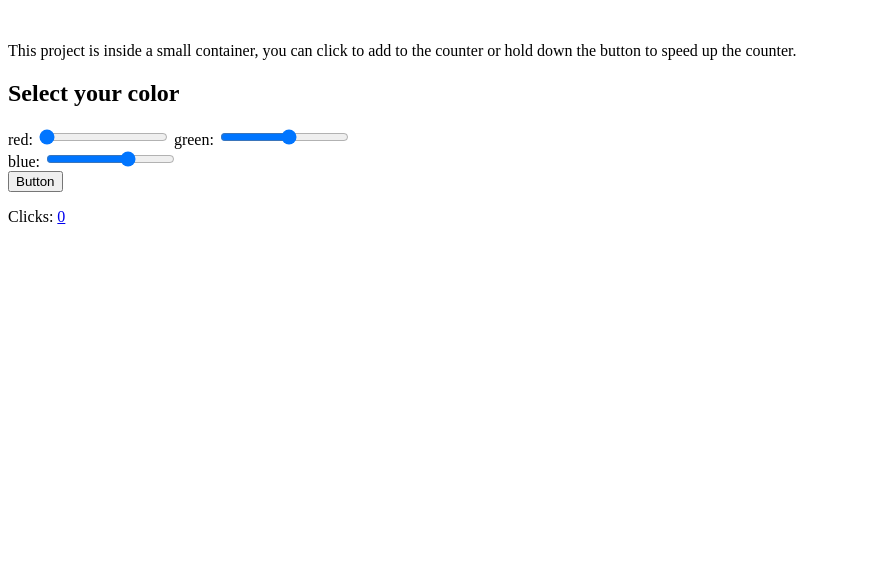
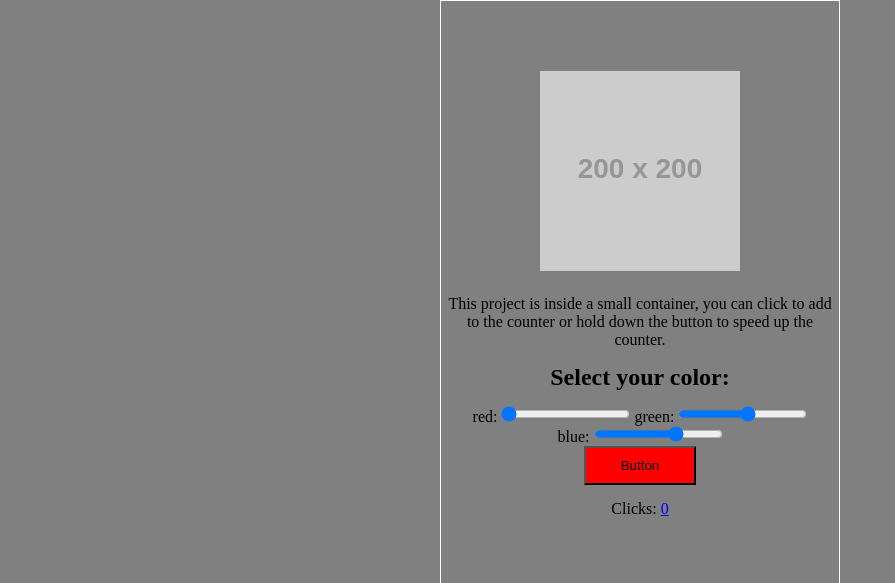
Before and after one commit to dlarenzo/js-buttons, a plain HTML site: page index.html in a window 1280 px wide. Shown: the top 583 px of the page, without its empty margins (0-895 px from the left). Drawn offline with Linux system fonts and the light colour scheme; placeholder pictures from the web are drawn by us.

Commit message:
CSS completed

```diff
--- a/index.html
+++ b/index.html
@@ -9,10 +9,10 @@
 <body>
 
   <div class="container">
-    <img src="" alt="">
+    <img src="http://via.placeholder.com/200x200" alt="">
     <p class="instruction"> This project is inside a small container, you can click to add to the counter or hold down the button to speed up the counter.</p>
 
-    <h2 id="h22">Select your color <span id="colorOutput"></span></h2>
+    <h2 id="h22">Select your color:  <span id="colorOutput"></span></h2>
 
     <label for="rangeRed">red:</label>
     <input type="range" id="rangeRed" value="0" min="0" max="255">
@@ -27,7 +27,7 @@
 
     <button class="large-red-button" onclick="btnPressed()">Button</button>
 
-    <p>Clicks: <a href="#" id="clicks">0</a></p>
+    <p class="clicks">Clicks: <a href="#" id="clicks">0</a></p>
   </div>
 
 
--- a/style.css
+++ b/style.css
@@ -0,0 +1,39 @@
+* {
+  margin: 0;
+  padding: 0;
+  box-sizing: border-box;
+}
+
+body {
+  background-color: grey;
+}
+
+/**********************************
+            CONTAINER
+**********************************/
+.container {
+  width: 400px;
+  max-width: 100%;
+  margin: 0 auto;
+  padding: 50px 0;
+  border: 1px solid white;
+  text-align: center;
+}
+
+.container img {
+  margin: 20px 0;
+}
+
+.container h2 {
+  margin: 15px 0;
+}
+
+.large-red-button {
+  background-color: red;
+  padding: 10px 35px;
+}
+
+.container .clicks {
+  margin: 15px 0;
+}
+/* FINISH WITH PADDING UNDER PICTURE */
```
